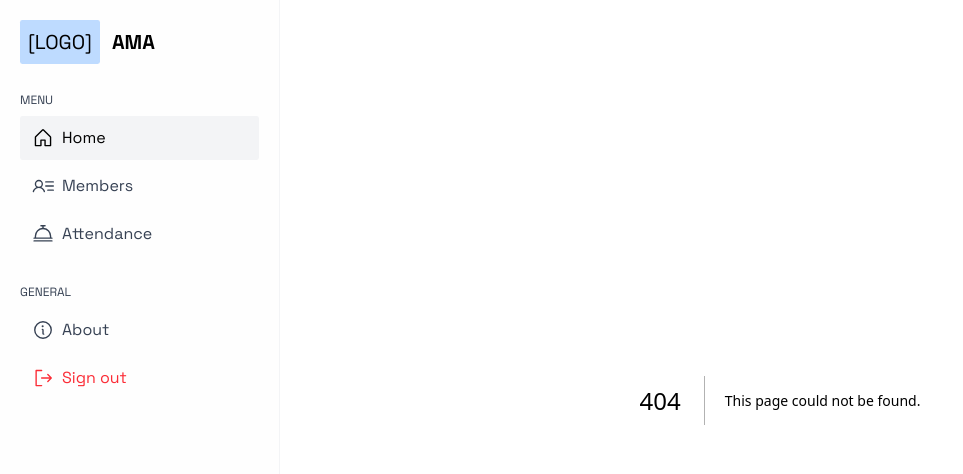
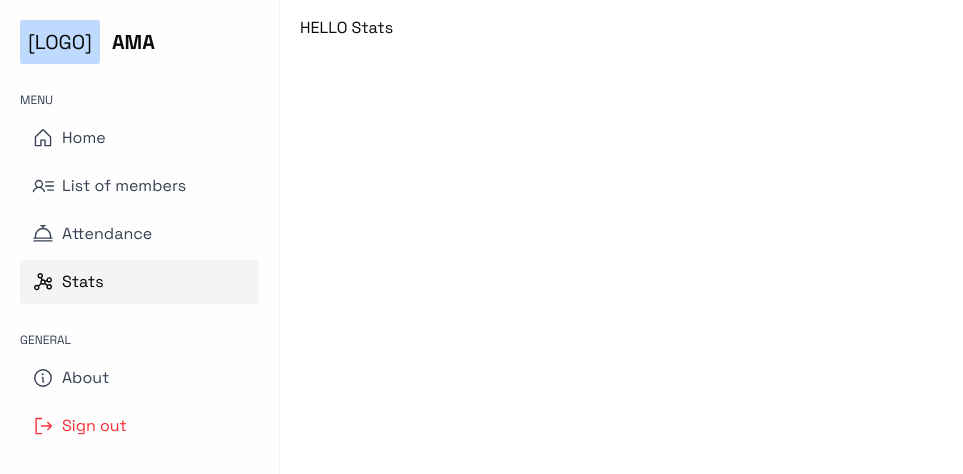
Before and after one commit to tojonirinaAndrian/ama-app, a Next.js app: page /stats in a window 1280 px wide. Before the commit this address had no page. Shown: the top 474 px of the page, without its empty margins (0-963 px from the left). Built offline with nearby package versions, Linux system fonts and the light colour scheme.

Commit message:
added Stats page

```diff
--- a/app/components/sidebarComponent.tsx
+++ b/app/components/sidebarComponent.tsx
@@ -10,6 +10,7 @@ import {
   InfoIcon,
   ListIcon,
   XIcon,
+  GraphIcon
 } from "@phosphor-icons/react";
 
 import { Icon } from "@phosphor-icons/react";
@@ -35,7 +36,7 @@ const menuItems = [
 
       {
         key: "list",
-        label: "Members",
+        label: "List of members",
         icon: UserListIcon,
         href: "/list"
       },
@@ -47,6 +48,12 @@ const menuItems = [
         href: "/attendance"
       },
 
+      {
+        key: "stats",
+        label: "Stats",
+        icon: GraphIcon,
+        href: "/stats"
+      },
     ],
   },
   {
@@ -71,13 +78,12 @@ interface NavItemProps {
   href: string;
 }
 
-function NavItem({ active, label, icon: Icon, onClick, href}: NavItemProps) {
+function NavItem({ active, label, icon: Icon, onClick, href }: NavItemProps) {
   return (
     <Link
       href={href}
       onClick={onClick}
-    className={`flex items-center gap-2 rounded-sm p-3 py-2.5 cursor-pointer text-gray-700 hover:bg-gray-100 hover:text-black ${
-        active ? ACTIVE_STYLE : ""
+      className={`flex items-center gap-2 rounded-sm p-3 py-2.5 cursor-pointer text-gray-700 hover:bg-gray-100 hover:text-black ${active ? ACTIVE_STYLE : ""
         }`}
     >
       <Icon size={22} />
@@ -92,11 +98,12 @@ export default function SidebarComponent() {
 
   useEffect(() => {
     // Map pathname to menu item key
-    const pathToPageMap: Record<string, "home" | "list" | "attendance" | "about"> = {
+    const pathToPageMap: Record<string, "home" | "list" | "attendance" | "about" | "stats"> = {
       "/home": "home",
       "/list": "list",
       "/attendance": "attendance",
       "/about": "about",
+      "/stats": "stats"
     };
 
     const page = pathToPageMap[pathname];
--- /dev/null
+++ b/app/stats/page.tsx
@@ -0,0 +1,9 @@
+import Image from "next/image";
+
+export default function List() {
+  return (
+    <>
+    HELLO Stats
+    </>
+  );
+}
--- a/app/stores/sidebar-store.ts
+++ b/app/stores/sidebar-store.ts
@@ -5,7 +5,8 @@ export type ActivePage =
   | "home"
   | "list"
   | "attendance"
-  | "about";
+  | "about"
+  | "stats";
 
 interface SidebarStore {
   activePage: ActivePage;
```
Lines whose indentation alone changed are shown as unchanged.
